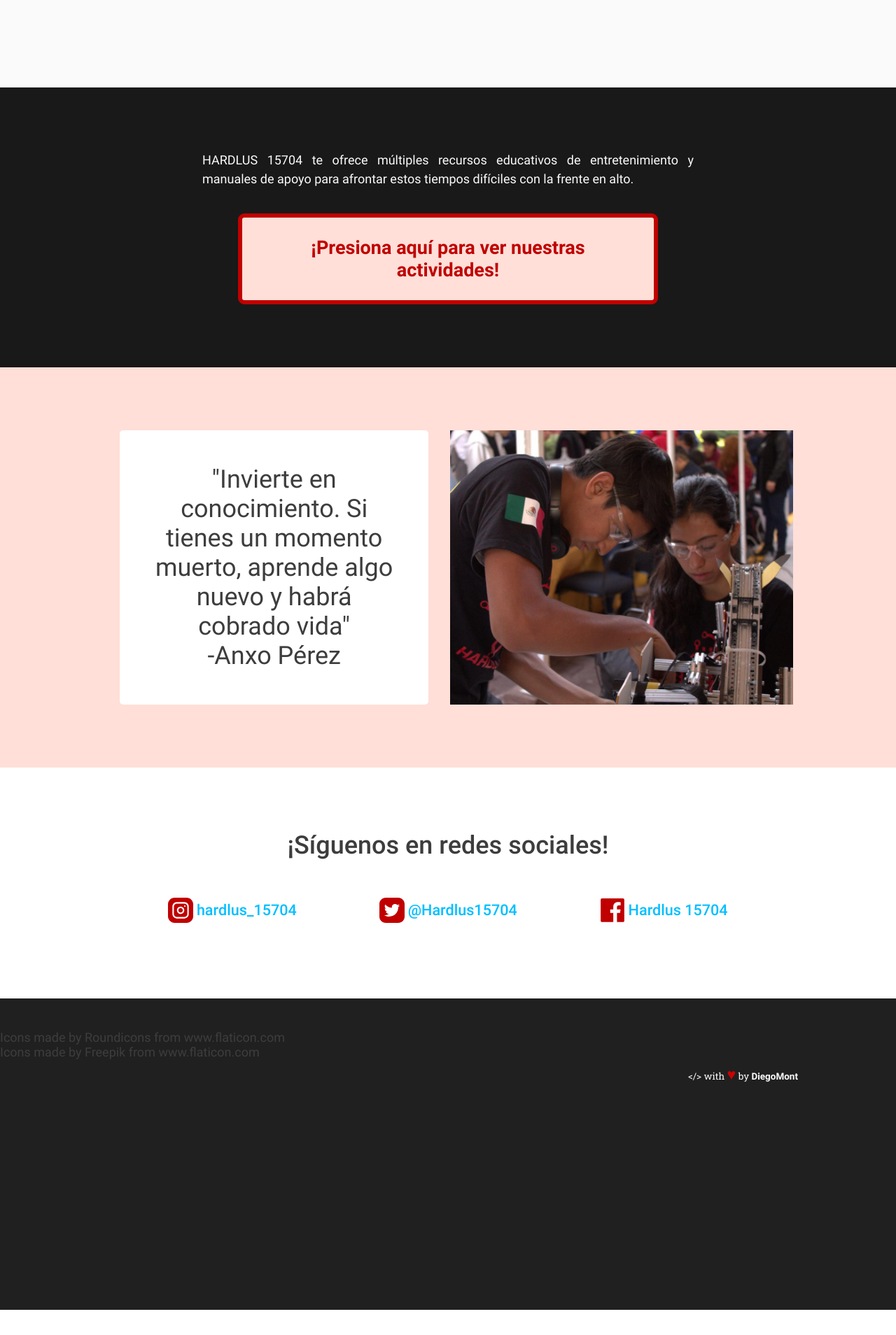
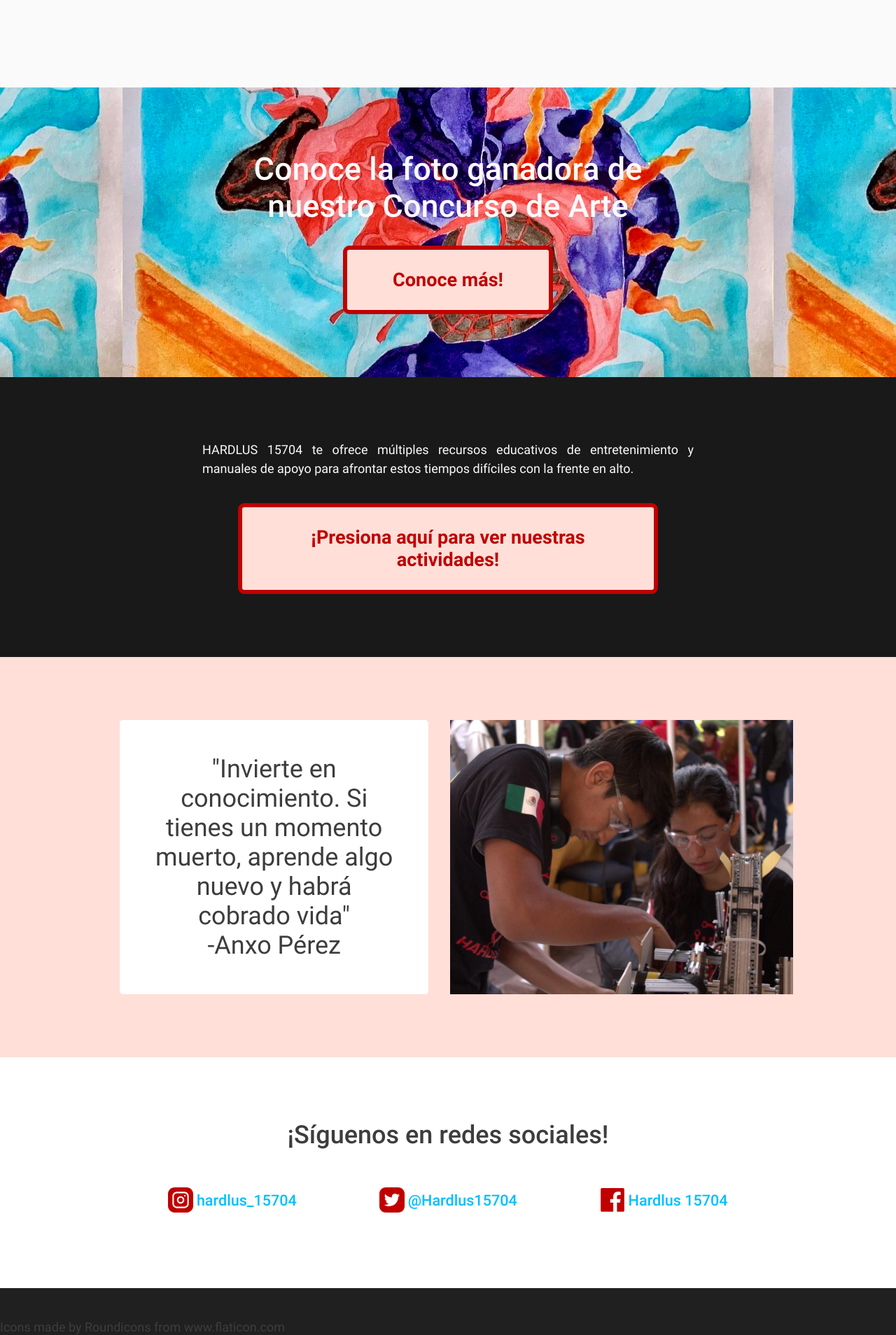
Before and after one commit to DiegoMont/Hardlus-15704-Website, a PHP site: page / in a window 1280 px wide. Shown: the part 1947-3855 px from the top of the page at 70% size. Before the commit the page ends 3819 px from the top, so only its background shows below. Run offline with PHP 8.4, Linux system fonts and the light colour scheme.

Commit message:
Ganador de concurso de arte

```diff
--- a/hardlus15704/css/estilo-index.css
+++ b/hardlus15704/css/estilo-index.css
@@ -234,3 +234,39 @@
 #container-logo .centre {
   margin-top: 25vh;
 }
+
+/***************************
+*                          *
+*     Concurso de arte     *
+*                          *
+****************************/
+
+#concurso-arte {
+  background-image: url(../img/ganador-arte.jpeg);
+  background-position: 50% 50%;
+}
+
+#concurso-arte h2 {
+  color: var(--blanco-texto);
+  font-weight: 500;
+  max-width: 39rem;
+}
+
+#concurso-arte a {
+  color: var(--rojo);
+  background-color: var(--rojo-tenue);
+  font-size: 1.5rem;
+  font-weight: 700;
+  text-align: center;
+  display: block;
+  box-sizing: border-box;
+  width: 30%;
+  padding: 1.5rem 3rem;
+  border: 0.35rem solid var(--rojo);
+  border-radius: 0.5rem;
+  margin: 0 auto;
+}
+
+#concurso-arte a:hover {
+  background-color: #000;
+}
--- a/hardlus15704/index.html
+++ b/hardlus15704/index.html
@@ -73,6 +73,13 @@
       </div>
     </section>
 
+    <section id="concurso-arte">
+      <div class="centre">
+        <h2>Conoce la foto ganadora de nuestro Concurso de Arte</h2>
+        <a class="btn" href="actividades-arte.html#ganador-concurso">Conoce m&aacute;s!</a>
+      </div>
+    </section>
+
     <section class="que-ofrece">
       <div class="centre">
         <h5 class="parrafo">HARDLUS 15704 te ofrece m&uacute;ltiples recursos educativos de entretenimiento y manuales de apoyo para afrontar estos tiempos dif&iacute;ciles con la frente en alto.</h5>
```
Also changed, not shown: hardlus15704/actividades-arte.html (+9 -0 lines), hardlus15704/css/estilo-actividades.css (+27 -0 lines), hardlus15704/foto-ganadora.html (added, +19 -0 lines), hardlus15704/img/acercarse.svg (added), hardlus15704/img/ganador-arte.jpeg (added).
